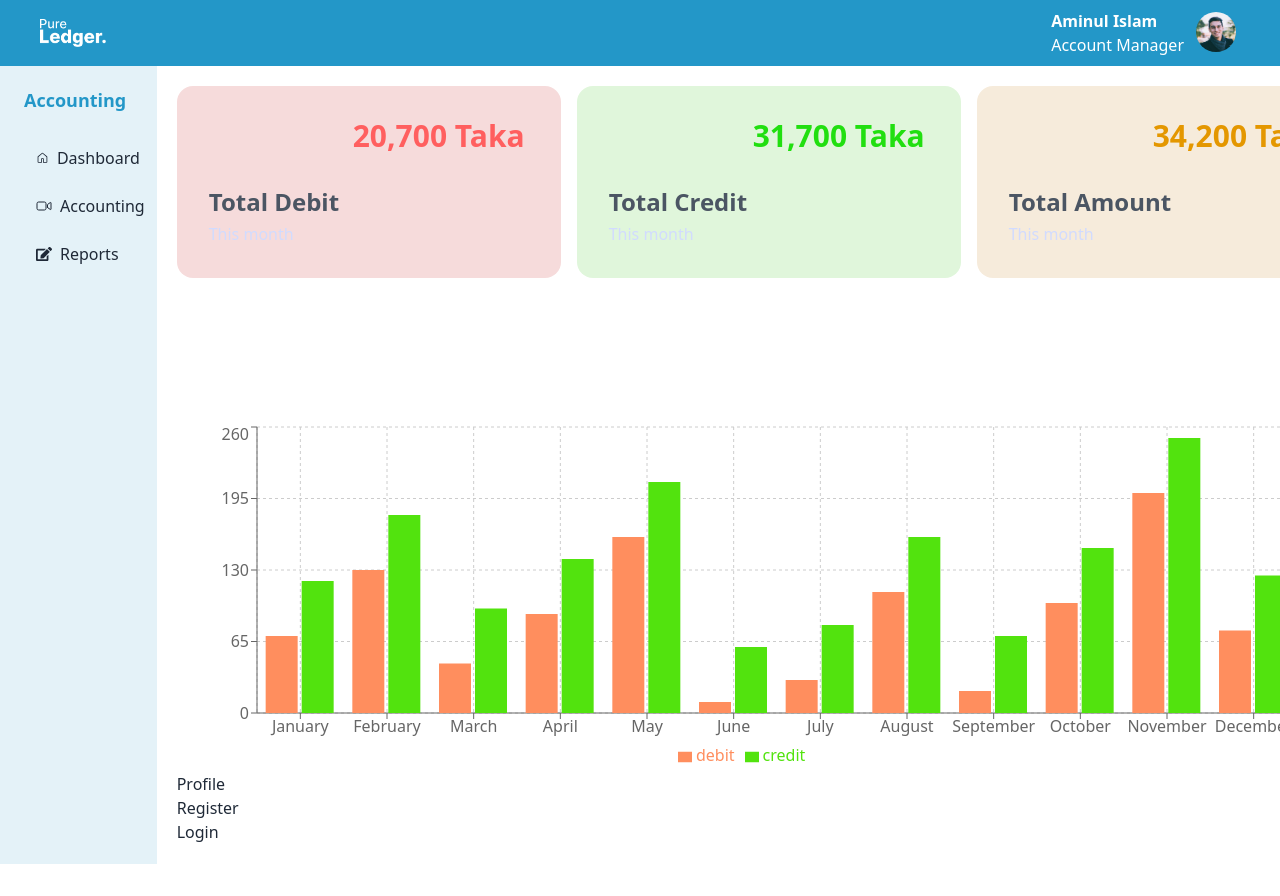
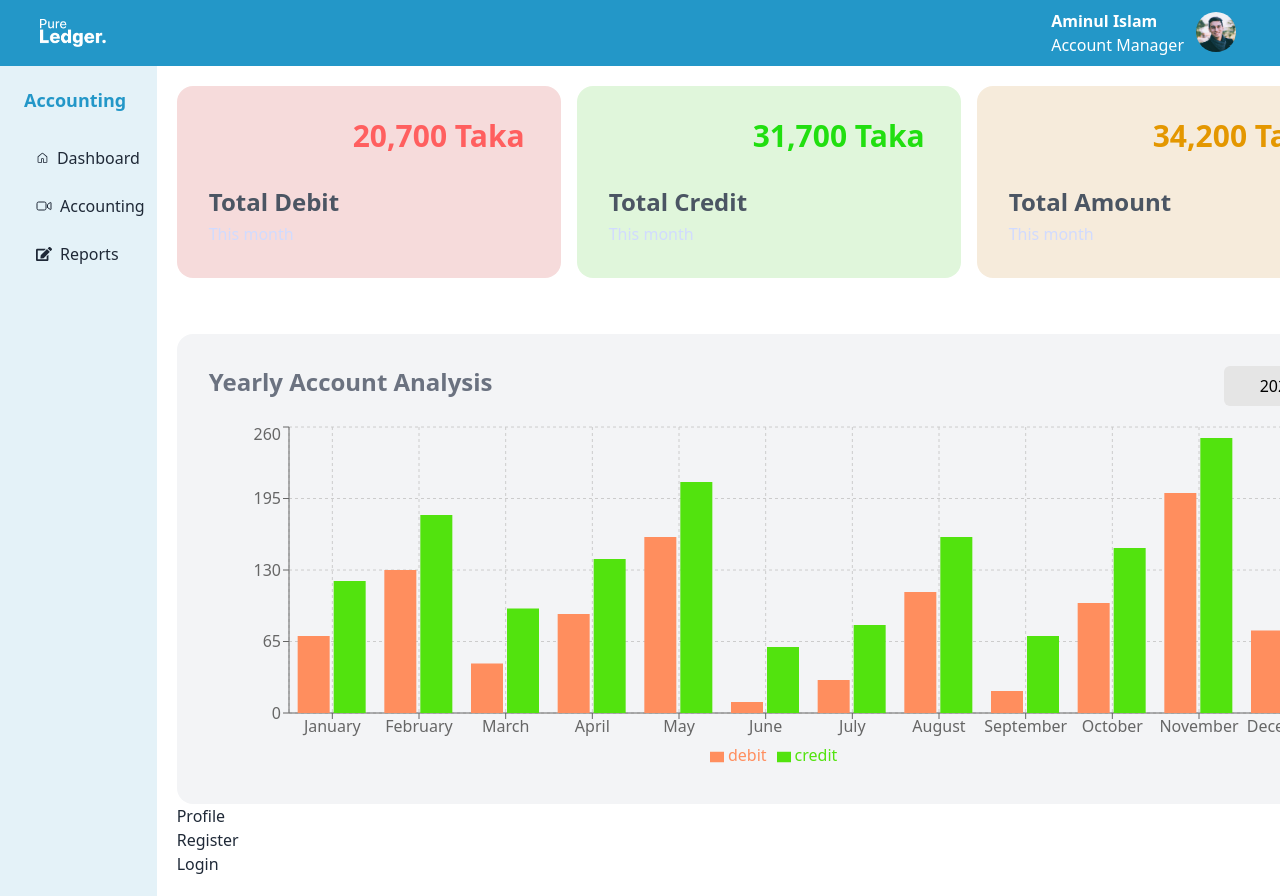
Before and after one commit to Moinulilm10/mPair-Task, a React (Vite) app in the folder mPair client/: page / in a window 1280 px wide. Shown: the top 896 px of the page. Before the commit the page ends 864 px from the top, so only its background shows below. Built offline with nearby package versions, Linux system fonts and the light colour scheme.

Commit message:
"Added year selector to Chart component and refactored its layout; updated Dashboard component to reduce gap between ExpenseCard and Chart"

```diff
--- a/mPair client/src/components/dashboard/Chart.jsx
+++ b/mPair client/src/components/dashboard/Chart.jsx
@@ -8,6 +8,9 @@ import {
   XAxis,
   YAxis,
 } from "recharts";
+
+import { useState } from "react";
+import YearSelector from "./YearSelector";
 
 const data = [
   {
@@ -105,8 +108,29 @@ const renderCustomizedLabel = (props) => {
 };
 
 const Chart = () => {
+  const [selectedYear, setSelectedYear] = useState(new Date().getFullYear());
+
+  const handleYearChange = (year) => {
+    setSelectedYear(year);
+  };
+
+  const filteredData = data.filter(
+    (entry) => new Date(entry.name).getFullYear() === selectedYear
+  );
+
   return (
     <>
+      <div className="card w-[1200px] bg-gray-100 text-primary-content">
+        <div className="flex flex-col gap-4 card-body">
+          <div className="flex flex-row justify-between">
+            <h1 className="text-2xl font-bold text-gray-500">
+              Yearly Account Analysis
+            </h1>
+            <YearSelector
+              selectedYear={selectedYear}
+              onYearChange={handleYearChange}
+            />
+          </div>
           <BarChart
             width={1150}
             height={350}
@@ -128,6 +152,8 @@ const Chart = () => {
               <LabelList dataKey="name" content={renderCustomizedLabel} />
             </Bar>
           </BarChart>
+        </div>
+      </div>
     </>
   );
 };
--- a/mPair client/src/components/dashboard/Dashboard.jsx
+++ b/mPair client/src/components/dashboard/Dashboard.jsx
@@ -3,7 +3,7 @@ import ExpenseCard from "./ExpenseCard";
 
 const Dashboard = () => {
   return (
-    <div className="flex flex-col justify-center gap-36">
+    <div className="flex flex-col justify-center gap-14">
       <ExpenseCard />
       <Chart />
     </div>
--- /dev/null
+++ b/mPair client/src/components/dashboard/YearSelector.jsx
@@ -0,0 +1,27 @@
+/* eslint-disable react/prop-types */
+const YearSelector = ({ selectedYear, onYearChange }) => {
+  const years = Array.from(
+    { length: 10 },
+    (_, i) => new Date().getFullYear() - i
+  );
+
+  return (
+    <div>
+      <select
+        name="Year"
+        className="px-8 py-2 rounded-md bg-[#E5E5E5] text-black"
+        id="year"
+        value={selectedYear}
+        onChange={(e) => onYearChange(parseInt(e.target.value))}
+      >
+        {years.map((year) => (
+          <option className="text-black" key={year} value={year}>
+            {year}
+          </option>
+        ))}
+      </select>
+    </div>
+  );
+};
+
+export default YearSelector;
```
Lines whose indentation alone changed are shown as unchanged.
